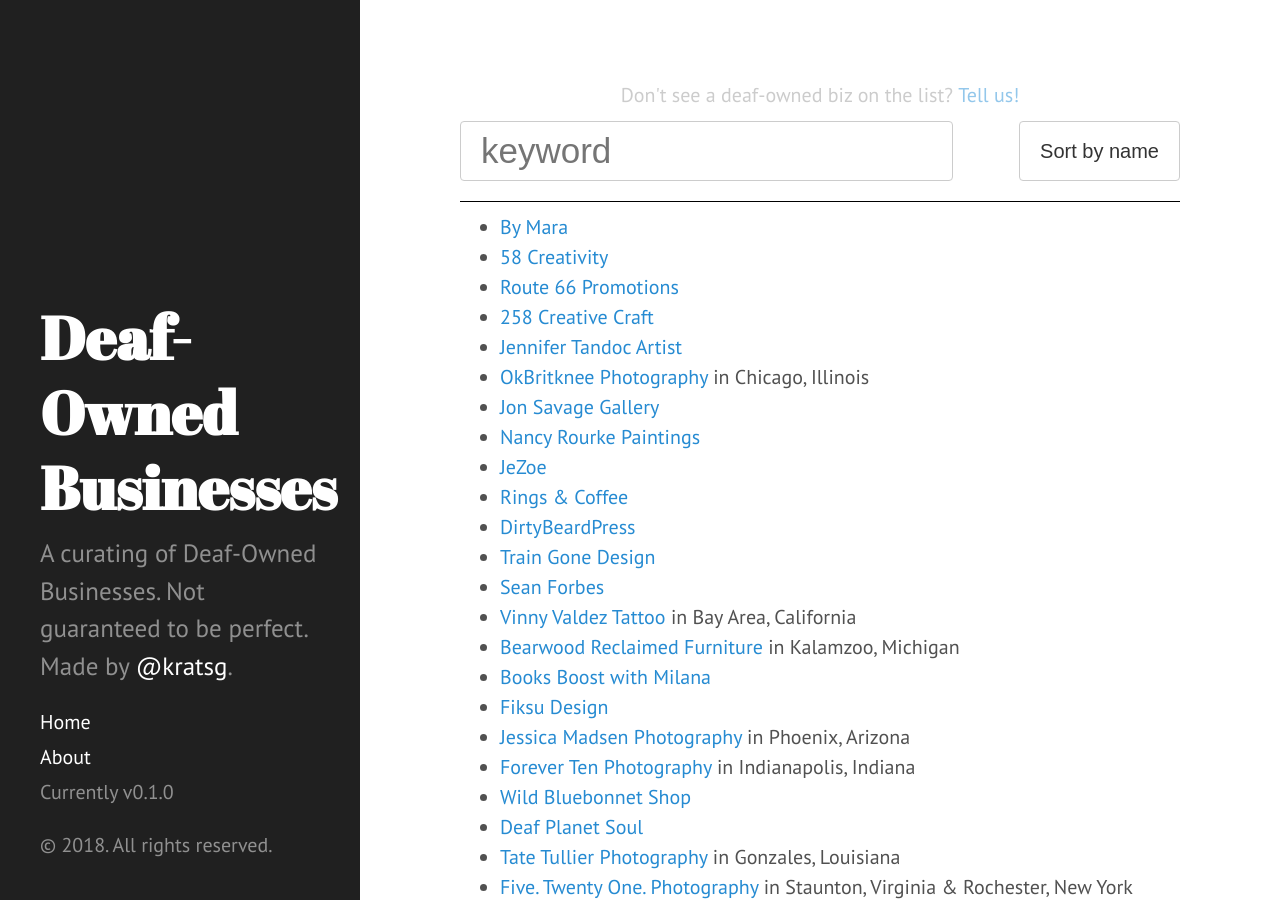
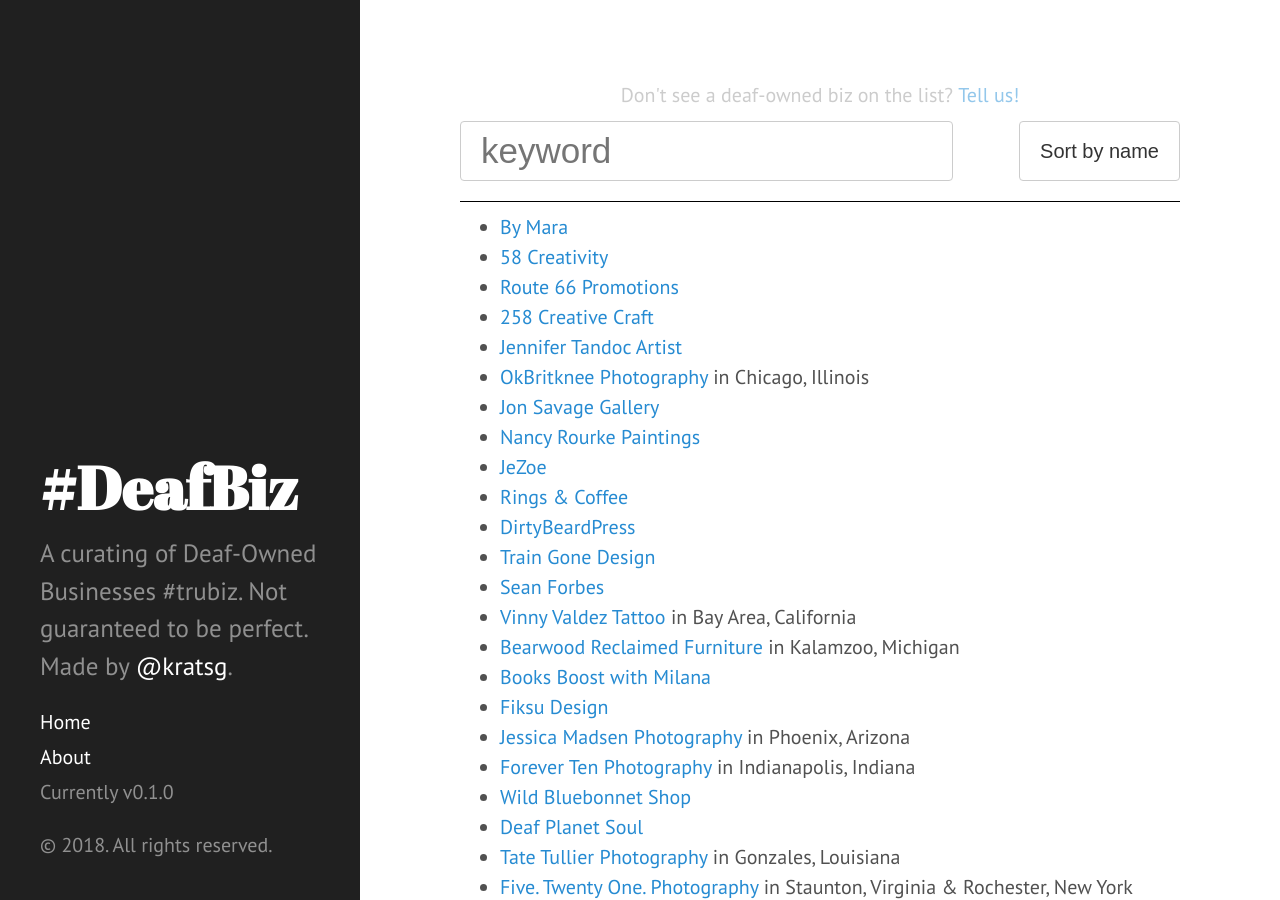
Before and after one commit to kratsg/deaf-owned-businesses, a Jekyll site: the page built from index.html, in a window 1280 px wide and 900 px high. Built offline with Jekyll 4.4.1, drawn with Linux system fonts in a browser that asks for light colours; the list of posts is cut into pages by our own code.

Commit message:
change to #deafbiz

```diff
--- a/_config.yml
+++ b/_config.yml
@@ -6,9 +6,9 @@
 #relative_permalinks: true
 
 # Setup
-title:            Deaf-Owned Businesses
+title:            '#DeafBiz'
 tagline:          'Support Deaf Today!'
-description:      'A curating of Deaf-Owned Businesses. Not guaranteed to be perfect. Made by <a href="https://twitter.com/kratsg" target="_blank">@kratsg</a>.'
+description:      'A curating of Deaf-Owned Businesses #trubiz. Not guaranteed to be perfect. Made by <a href="https://twitter.com/kratsg" target="_blank">@kratsg</a>.'
 url:              https://kratsg.github.io/deaf-owned-businesses/
 baseurl:          /deaf-owned-businesses/
 
```
